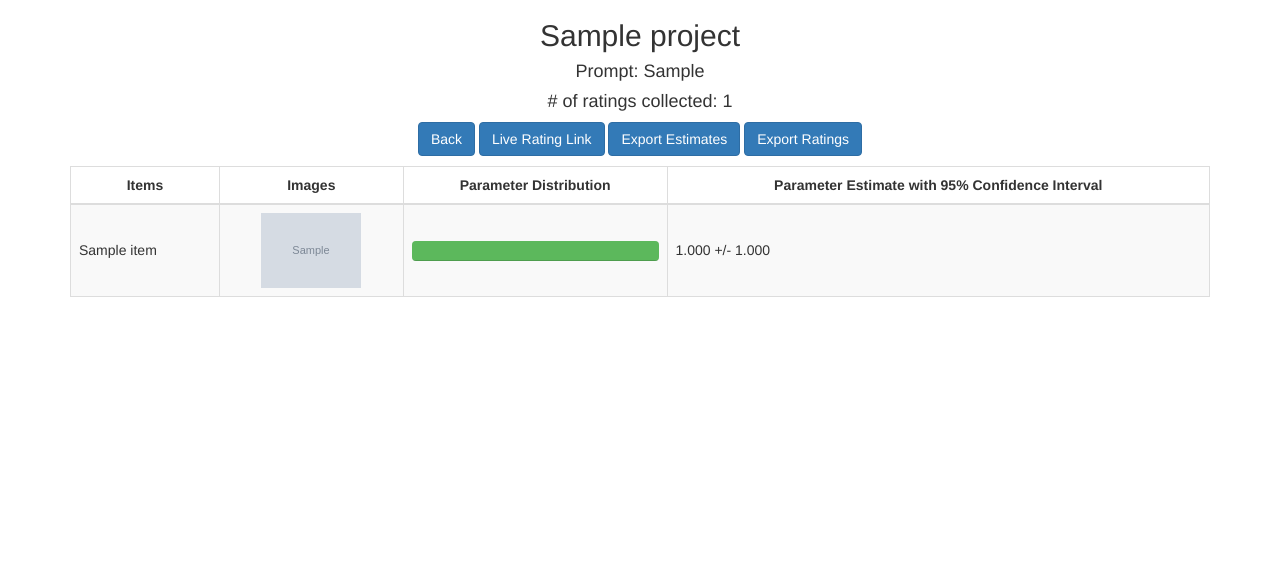
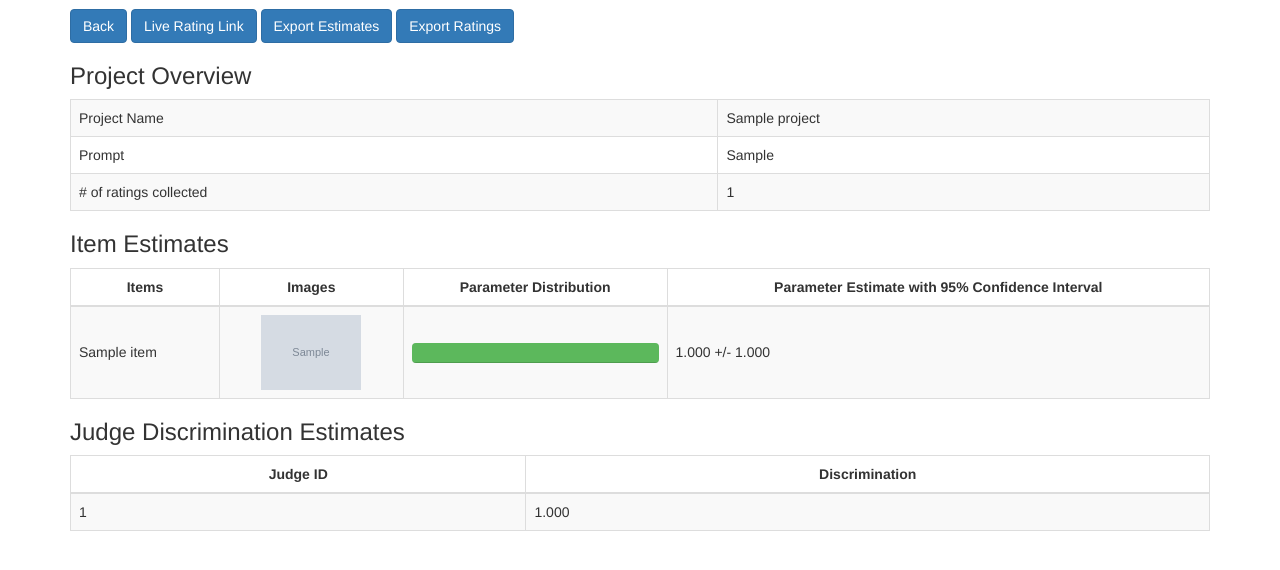
Before and after one commit to afcarl/humanranker, a Django app: page /view_project/1 in a window 1280 px wide. Shown: the part 51-621 px from the top of the page. Run offline with Django 3.2, Linux system fonts and the light colour scheme; a user stored in the database is signed in; tables that the repository leaves empty hold one stand-in row (values such as "Sample post"); grey boxes marked "Sample" are stand-in pictures; style sheets or scripts are compiled from the project's sources; parts of the project's set-up code (start-up, migrations or seed data) failed here and were passed over; some libraries are stand-ins or nearby versions.

Commit message:
updated view project to have more details.

```diff
--- a/ranker/templates/ranker/dashboard.html
+++ b/ranker/templates/ranker/dashboard.html
@@ -3,7 +3,7 @@
 
 {% block content %}
     <p>
-        <div class="text-center">
+        <div>
             <a class="btn btn-primary" href="{% url 'create_project' %}"
                 role="button">Start a project!</a>
         </div>
--- a/ranker/templates/ranker/view_project.html
+++ b/ranker/templates/ranker/view_project.html
@@ -2,10 +2,8 @@
 {% load tz %}
 
 {% block content %}
-    <h2 class="text-center">{{ project.name }}</h2>
-    <h4 class="text-center">Prompt: {{ project.prompt }}</h4>
-    <h4 class="text-center"># of ratings collected: {{ project.ratings.all | length }}</h4>
-    <p class="text-center"> <div class="text-center">
+    <p>
+        <div>
             <a class="btn btn-primary" href="{% url 'dashboard' %}"
                 role="button">Back</a>
             <a class="btn btn-primary" href="{% url 'rate' project.id %}"
@@ -14,8 +12,19 @@
                 role="button">Export Estimates</a>
             <a class="btn btn-primary" href="{% url 'export_ratings' project.id %}"
                 role="button">Export Ratings</a>
-    </div> </p>
+        </div>
+    </p>
 
+    <h3>Project Overview</h3>
+    <table class="table table-striped table-bordered bottom-table">
+        <tbody>
+            <tr><td>Project Name</td><td>{{ project.name }}</td></tr>
+            <tr><td>Prompt</td><td>{{ project.prompt }}</td></tr>
+            <tr><td># of ratings collected</td><td>{{ project.ratings.all | length }}</td></tr>
+        </tbody>
+    </table>
+
+    <h3>Item Estimates</h3>
     <table class="table table-striped table-bordered bottom-table">
         <thead>
             <tr>
@@ -53,4 +62,22 @@
             {% endfor %}
         </tbody>
     </table>
+
+    <h3>Judge Discrimination Estimates</h3>
+    <table class="table table-striped table-bordered bottom-table">
+        <thead>
+            <tr>
+                <th class="text-center">Judge ID</th>
+                <th class="text-center">Discrimination</th>
+            </tr>
+        </thead>
+        <tbody>
+            {% for judge in judges %}
+            <tr>
+                <td style="vertical-align: middle"> {{ judge.id }} </a></td>
+                <td style="vertical-align: middle">{{ judge.discrimination|floatformat:"3" }}</td>
+            </tr>
+            {% endfor %}
+        </tbody>
+    </table>
 {% endblock %}
--- a/ranker/views.py
+++ b/ranker/views.py
@@ -83,11 +83,17 @@ def create_project(request):
 @login_required
 def view_project(request, project_id):
     project = Project.objects.get(id=project_id)
+
+    # todo need to ensure the judge parameters are right; particularly if they
+    # vote on multiple projects
+    judges = Judge.objects.filter(ratings__project=project).distinct()
+
     #update_model(project.id)
     #min_val = min([item.mean - item.conf for item in Item.objects.filter(project=project)])
     #max_val = max([item.mean + item.conf for item in Item.objects.filter(project=project)])
     template = loader.get_template('ranker/view_project.html')
-    context = RequestContext(request, {'project': project})
+    context = RequestContext(request, {'project': project,
+                                       'judges': judges})
                                       # 'min_val': min_val,
                                       # 'max_val': max_val})
     return HttpResponse(template.render(context))
```
Lines whose indentation alone changed are shown as unchanged.
